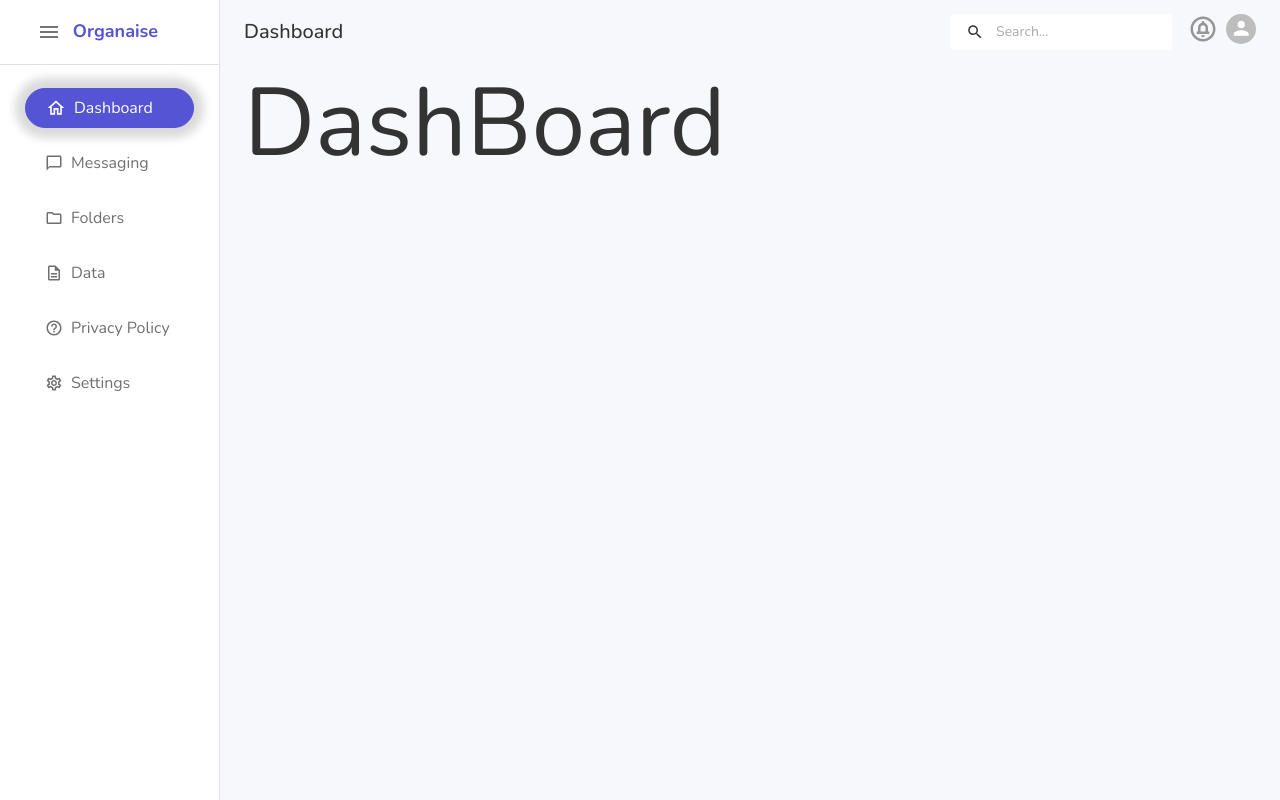
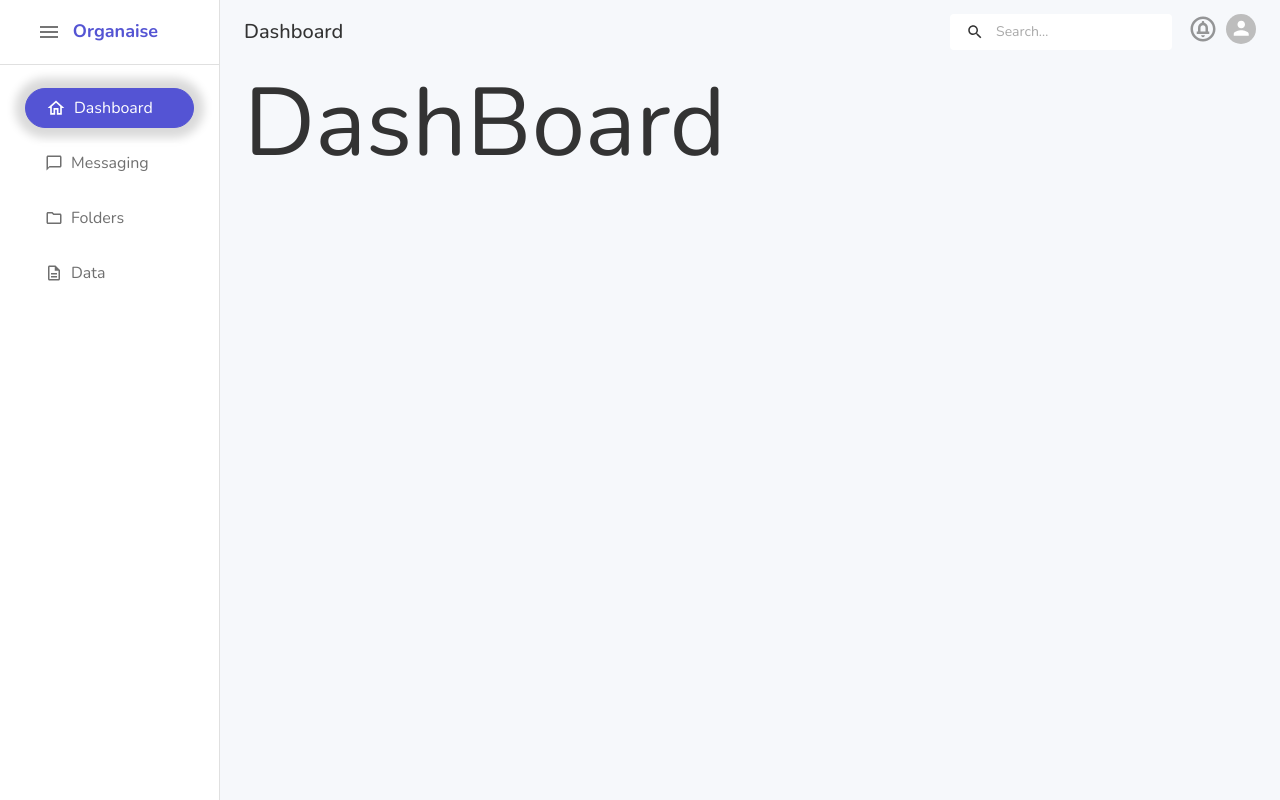
Before and after one commit to satyam-organaise/frontend-code-organise, a React (Vite) app: page / in a window 1280 px wide. Built offline with nearby package versions, Linux system fonts and the light colour scheme.

Commit message:
setting and privacy hide

```diff
--- a/src/App.jsx
+++ b/src/App.jsx
@@ -38,8 +38,8 @@ function App() {
           <Route path="/data" element={<Data />} />
           <Route path="/message" element={<Message />} />
           <Route path="/folder" element={<Folder />} />
-          <Route path="/privacy-policy" element={<PrivacyPolicy />} />
-          <Route path="/settings" element={<Setting />} />
+          {/* <Route path="/privacy-policy" element={<PrivacyPolicy />} />
+          <Route path="/settings" element={<Setting />} /> */}
           <Route path="*" element={<>404 page</>} />
 
 
--- a/src/components/LeftSideBar/LeftSideBar.jsx
+++ b/src/components/LeftSideBar/LeftSideBar.jsx
@@ -321,7 +321,8 @@ const LeftSideBar = (props) => {
                     paddingLeft: open ? "25px" : "5px",
                     paddingRight: open ? "25px" : "5px"
                 }}>
-                    {['Dashboard', 'Messaging', 'Folders', 'Data', 'Privacy Policy', 'Settings'].map(
+                    {/* ['Dashboard', 'Messaging', 'Folders', 'Data', 'Privacy Policy', 'Settings'] */}
+                    {['Dashboard', 'Messaging', 'Folders', 'Data'].map(
                         (text, index) => (
                             <ListItem key={text} disablePadding px="auto" sx={{ display: 'block' }}>
                                 <ListItemButton
```
